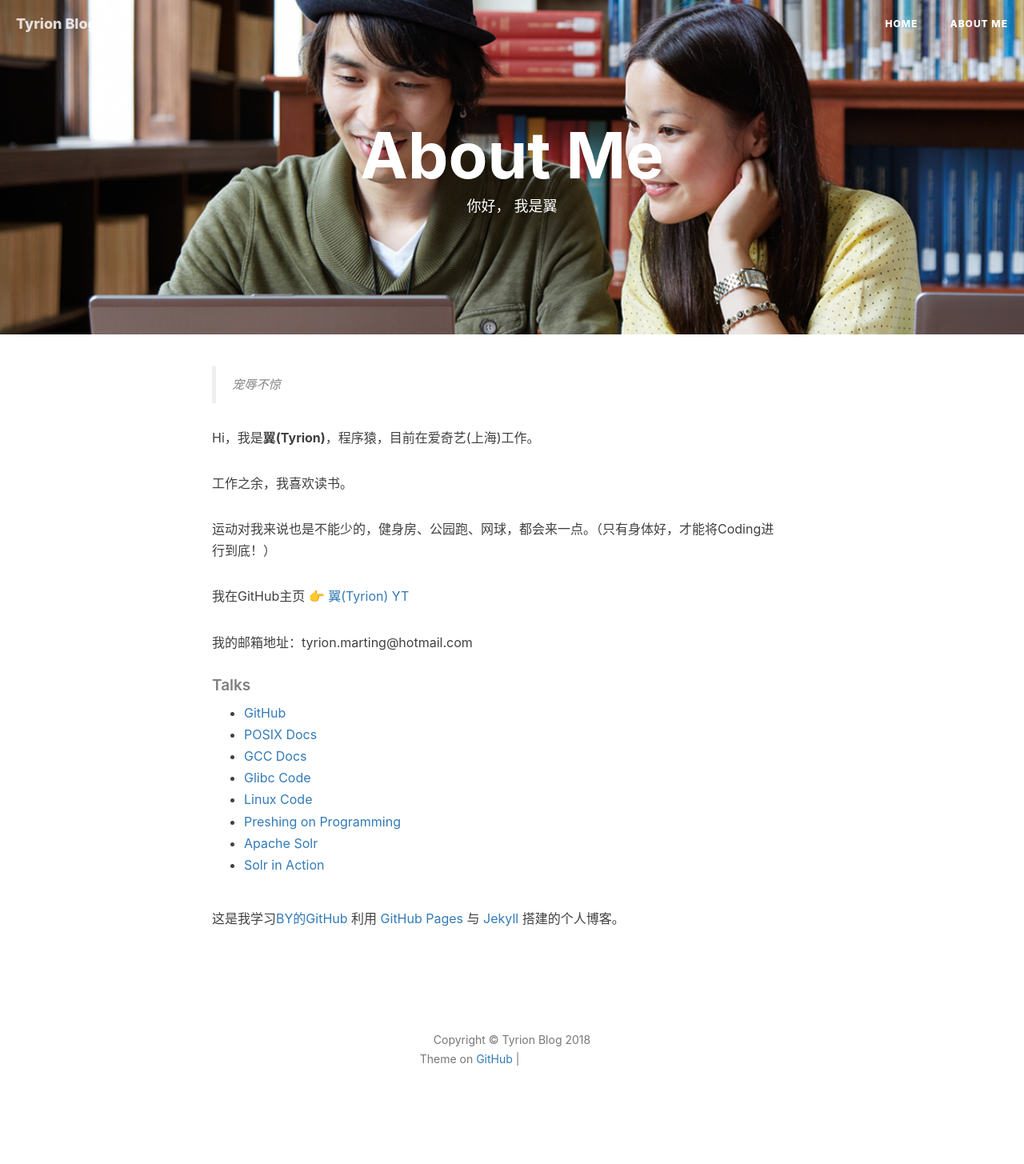
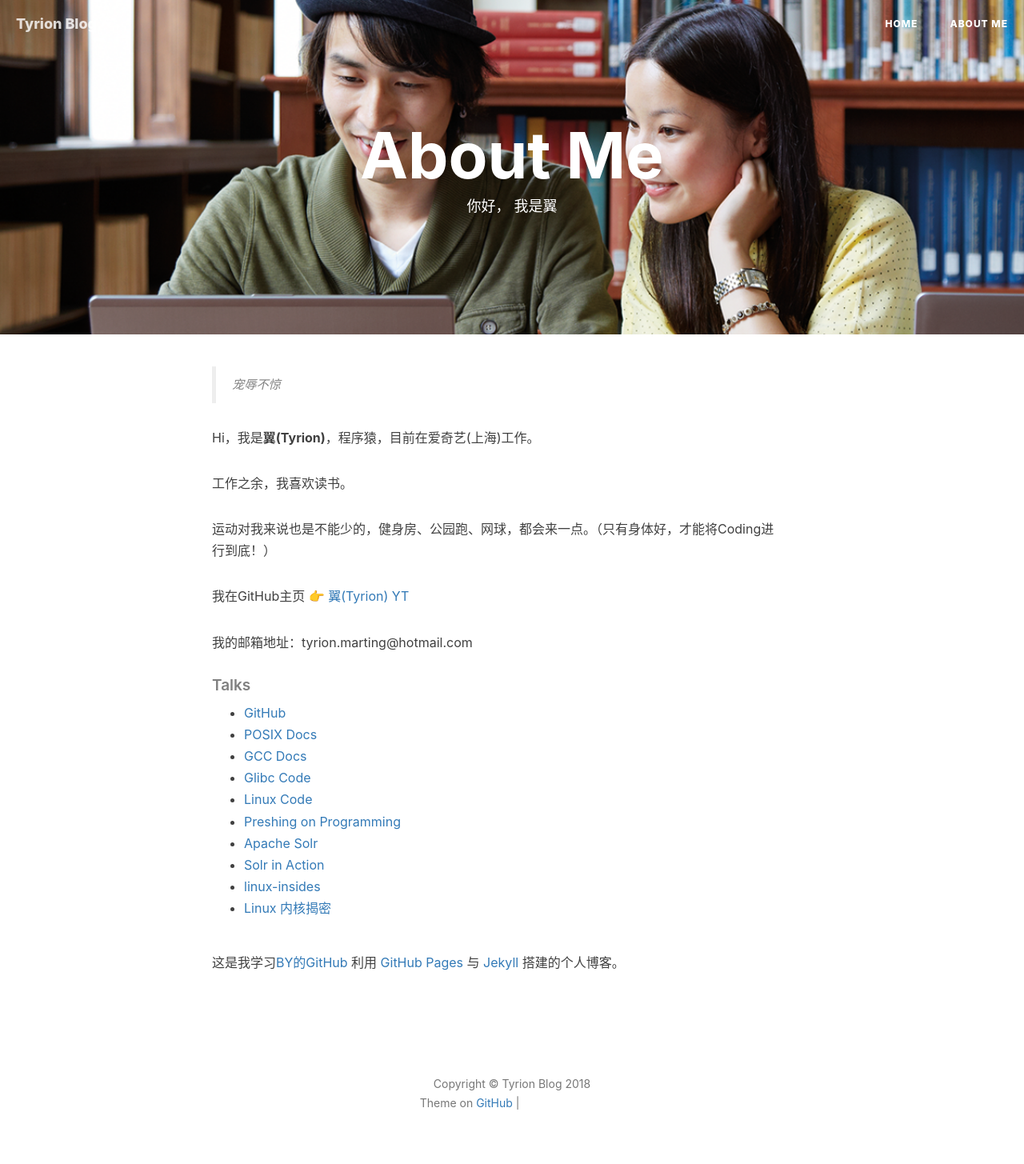
Before and after one commit to ttyrion/ttyrion.github.io, a Jekyll site: the page built from about.html, in a window 1280 px wide. Shown: the whole page at 80% size. Built offline with Jekyll 4.4.1, drawn with Linux system fonts in a browser that asks for light colours; nearby versions of some CDN libraries; comment, search, counter and statistics services are not loaded; before the commit the page ends 1401 px from its top, so only the background shows below that; grey boxes are pictures that could not be loaded.

Commit message:
linux insides

```diff
--- a/about.html
+++ b/about.html
@@ -33,6 +33,9 @@ header-img: "image/bg.jpg"
         <li><a href="http://preshing.com/archives/">Preshing on Programming</a></li>
         <li><a href="https://lucene.apache.org/solr/guide/7_0/about-this-guide.html">Apache Solr</a></li>
         <li><a href="https://www.manning.com/books/solr-in-action">Solr in Action</a></li>
+        <li><a href="https://0xax.gitbooks.io/linux-insides/content/">linux-insides</a></li>
+        <li><a href="https://xinqiu.gitbooks.io/linux-insides-cn/content/">Linux 内核揭密</a></li>
+
     </ul>
 
     <p>这是我学习<a href="https://github.com/qiubaiying/qiubaiying.github.io">BY的GitHub</a> 利用 <a href="https://pages.github.com/">GitHub Pages</a> 与 <a href="http://jekyll.com.cn/">Jekyll</a> 搭建的个人博客。</p>
```
